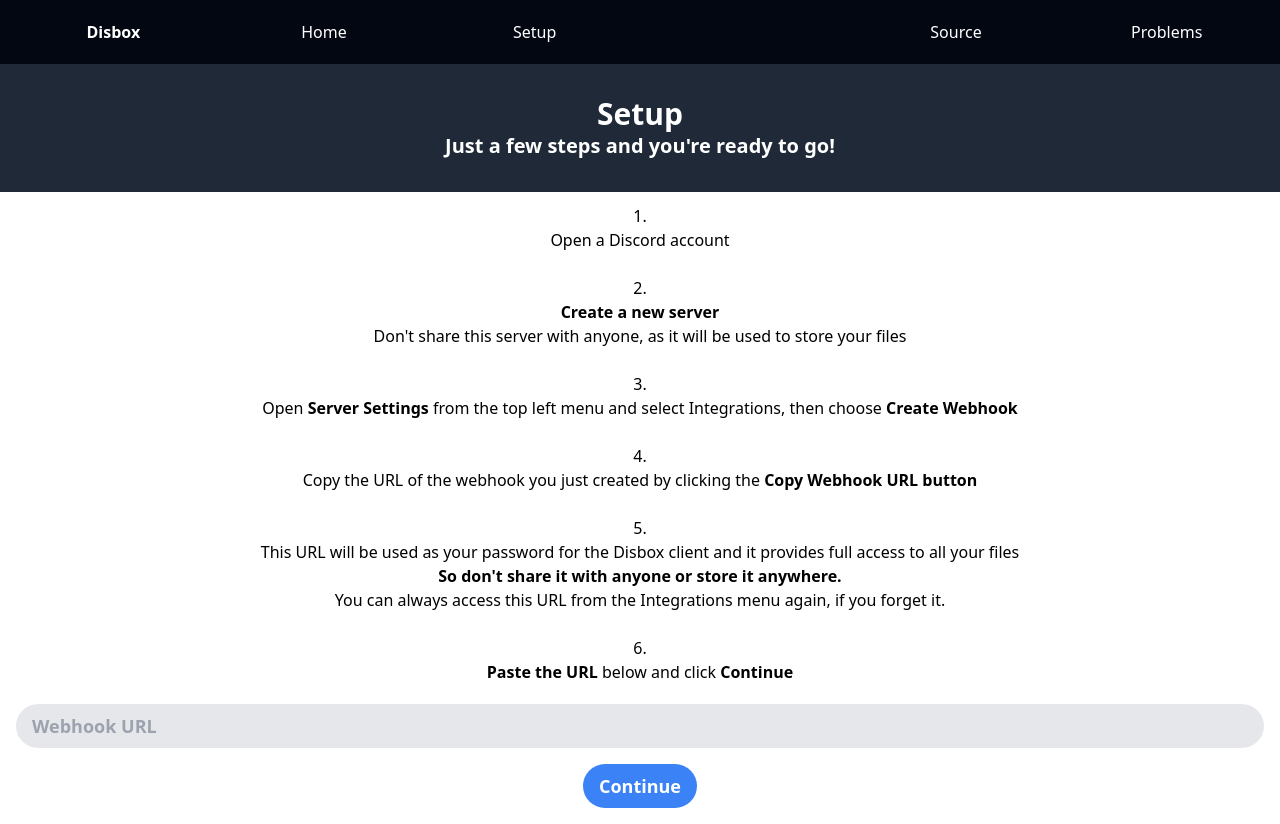
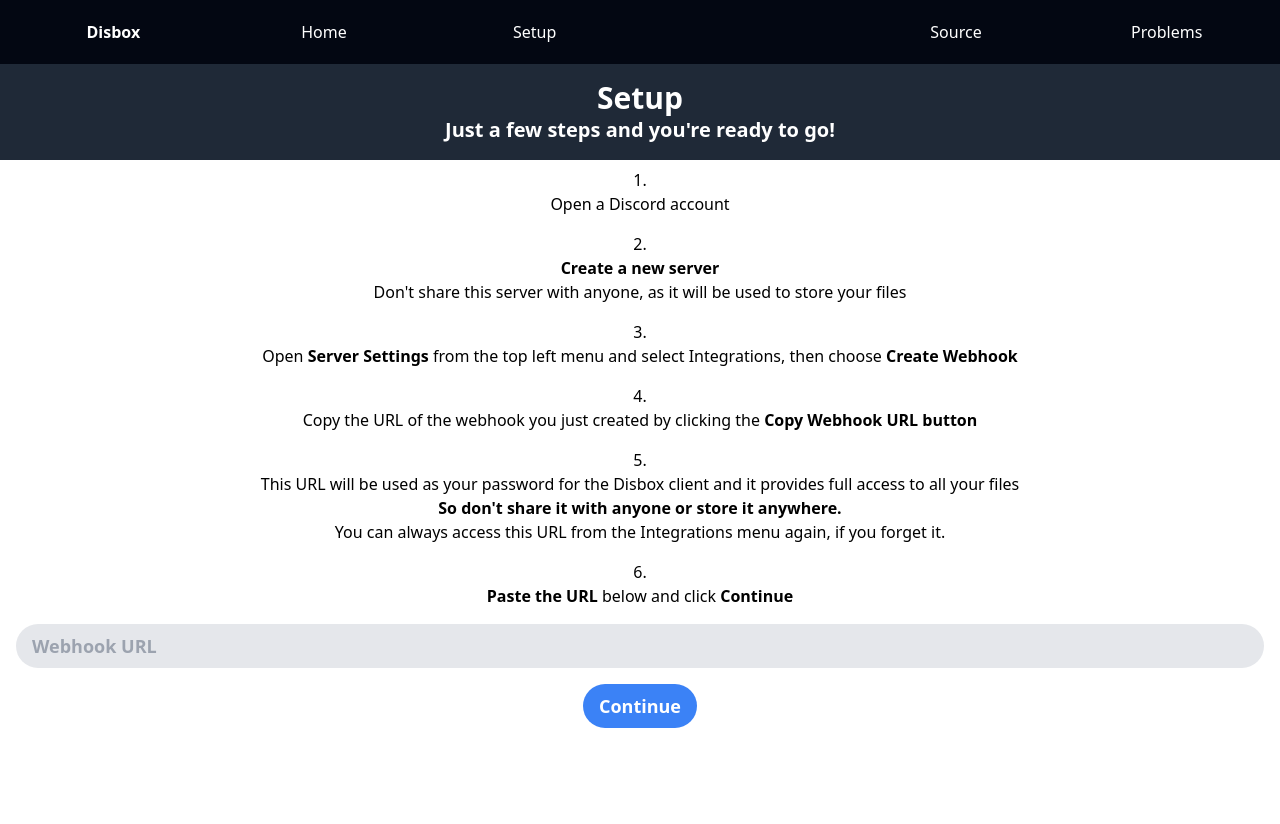
Before and after one commit to DisboxApp/web, a React (Vite) app: page /web/setup in a window 1280 px wide. After the commit the page ends 800 px from the top, so only its background shows below. Built offline with nearby package versions, Linux system fonts and the light colour scheme.

Commit message:
Adjust setup to fit on one page

```diff
--- a/src/Setup.jsx
+++ b/src/Setup.jsx
@@ -11,7 +11,7 @@
   };
   return (
     <div className='pb-4'>
-      <div className='w-full flex-col justify-center bg-gray-800 py-8'>
+      <div className='w-full flex-col justify-center bg-gray-800 py-4'>
         <span className='flex justify-center text-center text-3xl font-bold text-white'>
           Setup
         </span>
@@ -21,12 +21,12 @@
       </div>
       <div className='w-full flex-col items-center justify-center px-4'>
         <ol className='align w-full list-inside list-decimal flex-col justify-center text-center'>
-          <li className='p-3'>
+          <li className='p-2'>
             <span className='block w-full text-black'>
               Open a Discord account
             </span>
           </li>
-          <li className='p-3'>
+          <li className='p-2'>
             <span className='block w-full text-black'>
               <span className='font-bold'>Create a new server</span>
             </span>
@@ -35,20 +35,20 @@
               your files
             </span>
           </li>
-          <li className='p-3'>
+          <li className='p-2'>
             <span className='block w-full text-black'>
               Open <span className='font-bold'>Server Settings</span> from the
               top left menu and select Integrations, then choose{' '}
               <span className='font-bold'>Create Webhook</span>
             </span>
           </li>
-          <li className='p-3'>
+          <li className='p-2'>
             <span className='block w-full text-black'>
               Copy the URL of the webhook you just created by clicking the{' '}
               <span className='font-bold'>Copy Webhook URL button</span>
             </span>
           </li>
-          <li className='p-3'>
+          <li className='p-2'>
             <span className='block w-full text-black'>
               This URL will be used as your password for the Disbox client and
               it provides full access to all your files
@@ -61,7 +61,7 @@
               if you forget it.
             </span>
           </li>
-          <li className='p-3'>
+          <li className='p-2'>
             <span className='block w-full text-black'>
               <span className='font-bold'>Paste the URL</span> below and click{' '}
               <span className='font-bold'>Continue</span>
```
